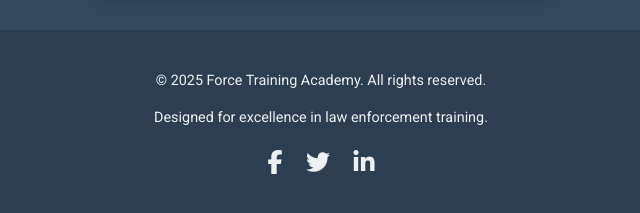
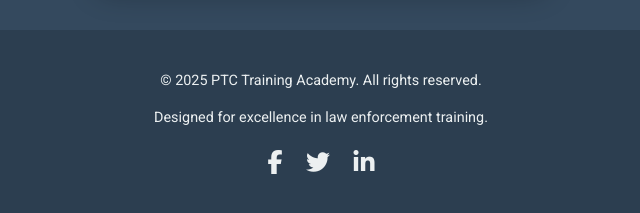
Before and after one commit to studywork-coder/Ptc, a plain HTML site: page index.html in a window 1280 px wide. Shown: the part 2949-3162 px from the top of the page, 319-959 px from the left. Drawn offline with nearby package versions, Linux system fonts and the light colour scheme; a small style sheet from the web is missing.

Commit message:
Update index.html

```diff
--- a/index.html
+++ b/index.html
@@ -419,7 +419,7 @@
 
     <footer class="footer">
         <div class="container">
-            <p>&copy; 2025 Force Training Academy. All rights reserved.</p>
+            <p>&copy; 2025 PTC Training Academy. All rights reserved.</p>
             <p>Designed for excellence in law enforcement training.</p>
             <div class="social-icons mt-3">
                 <a href="#" target="_blank" title="Facebook"><i class="fab fa-facebook-f"></i></a>
```
